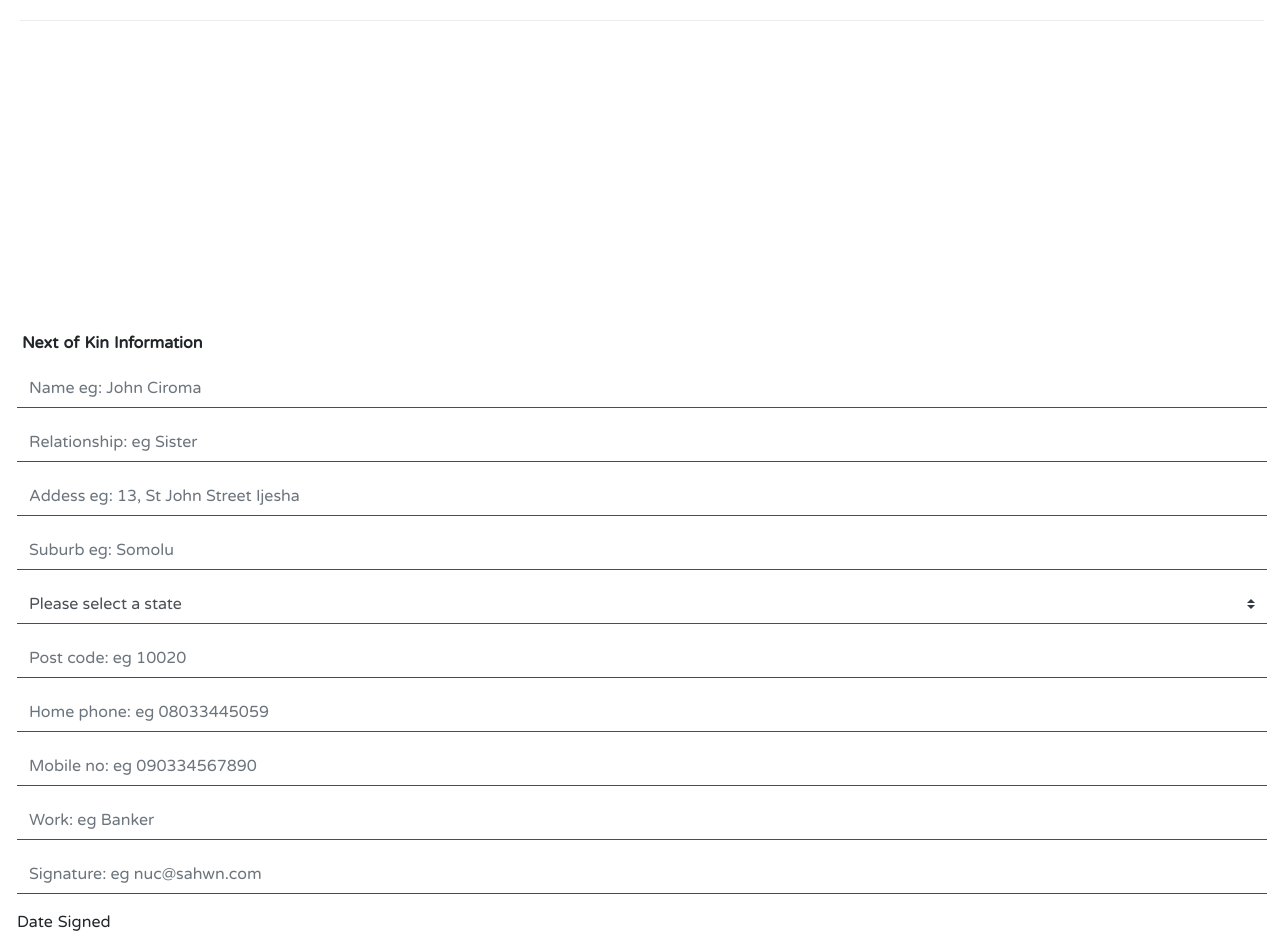
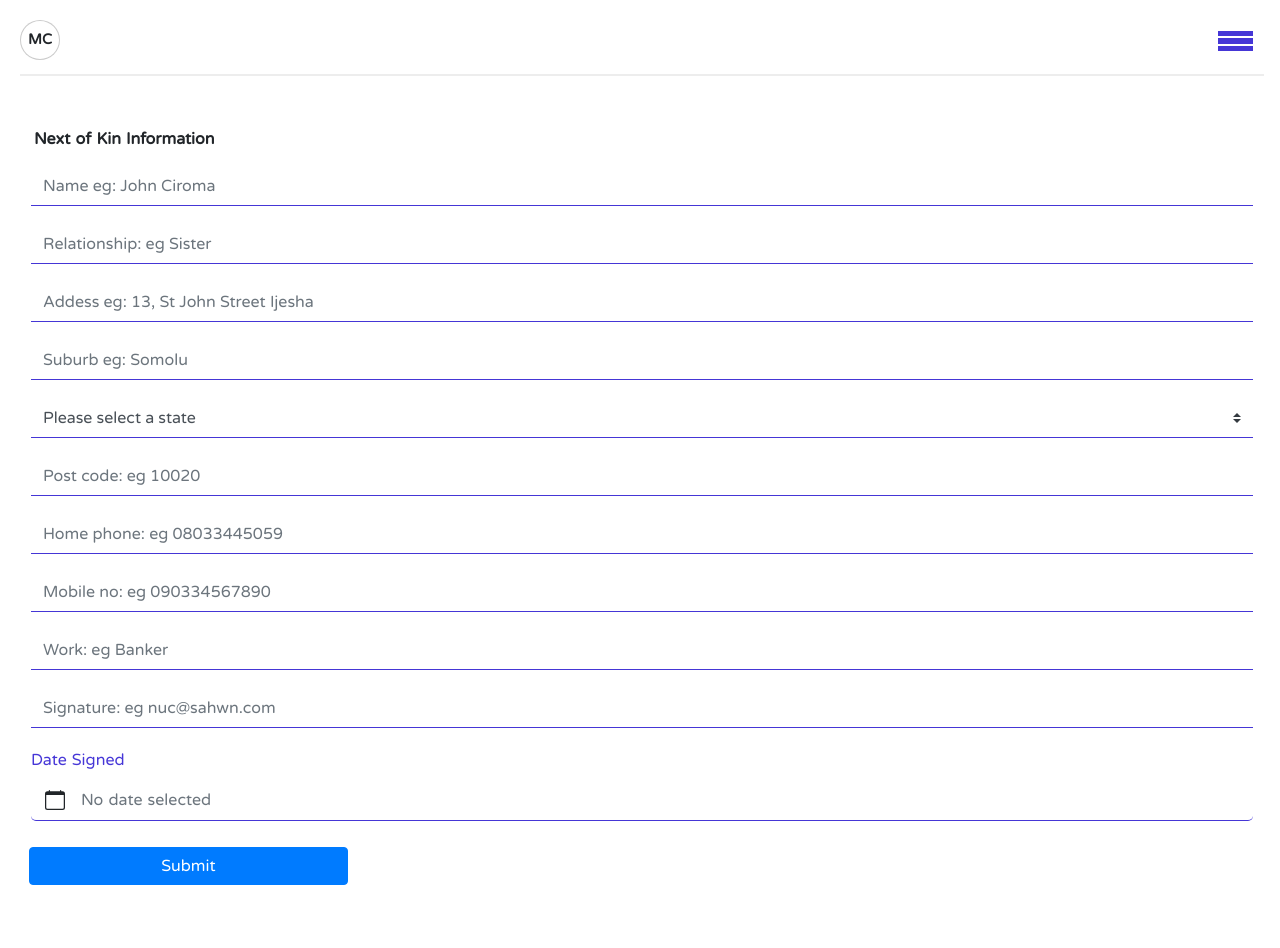
Before and after one commit to ondfavourmachine/AgentOfMerchantClan, a Nuxt app: page /settings/nextofkin in a window 1280 px wide. Shown: the top 948 px of the page. After the commit the page ends 885 px from the top, so only its background shows below. Built offline with nearby package versions, Linux system fonts and the light colour scheme.

Commit message:
made a few changes

```diff
--- a/components/Header.vue
+++ b/components/Header.vue
@@ -3,7 +3,7 @@
 <template>
   <div class="heading">
     <div class="left">
-      <div v-html="getInitials" class="avatar"></div>
+      <div class="avatar">{{getInitials}}</div>
     </div>
     <div class="right">
       <div class="hamburger">
@@ -27,6 +27,7 @@ export default Vue.extend({
 
     getInitials() {
       let userName: string | Array<string> = this.currentUser.full_name;
+      if (userName.length < 1) return "mc".toUpperCase();
       try {
         userName = (userName as string).split(" ");
         userName = (userName as string[]).map(element =>
--- a/pages/settings/addressinfo.vue
+++ b/pages/settings/addressinfo.vue
@@ -1,6 +1,14 @@
 <template>
-  <div>
-    <p class="heading-title">Address and Contact Information</p>
+  <div class="main-container">
+    <div class="parent">
+      <div class="child-one">
+        <div class="heading">
+          <Header />
+        </div>
+      </div>
+
+      <div class="child-two">
+        <p class="heading-title">Address Details</p>
         <b-form>
           <b-form-group id="input-group-5" label-for="input-5">
             <b-form-input id="input-5" v-model="address" required placeholder="Address"></b-form-input>
@@ -27,7 +35,12 @@
           </b-form-group>
 
           <b-form-group id="input-group-5" label-for="input-5">
-        <b-form-input id="input-5" v-model="postcode" required placeholder="Post code: eg 10020"></b-form-input>
+            <b-form-input
+              id="input-5"
+              v-model="postcode"
+              required
+              placeholder="Post code: eg 10020"
+            ></b-form-input>
           </b-form-group>
 
           <b-form-group id="input-group-5" label-for="input-5">
@@ -51,7 +64,12 @@
           </b-form-group>
 
           <b-form-group id="input-group-5" label-for="input-5">
-        <b-form-input id="input-5" v-model="email" required placeholder="Email: eg nuc@sahwn.com"></b-form-input>
+            <b-form-input
+              id="input-5"
+              v-model="email"
+              required
+              placeholder="Email: eg nuc@sahwn.com"
+            ></b-form-input>
           </b-form-group>
 
           <b-button
@@ -68,16 +86,17 @@
             ></span>
           </b-button>
         </b-form>
-
-    <!-- <b-card class="mt-3" header="Data Result">
-      <pre class="m-0">{{ $data }}</pre>
-    </b-card>-->
+      </div>
+    </div>
+    <Spinner v-if="myApiCall" />
   </div>
 </template>
 
 <script lang="ts">
 import Vue from "vue";
 import { mapState, mapActions } from "vuex";
+import Header from "~/components/Header.vue";
+import Spinner from "~/components/Spinner.vue";
 
 interface AddressData {
   address: string;
@@ -91,6 +110,10 @@ interface AddressData {
 }
 
 export default Vue.extend({
+  components: {
+    Header,
+    Spinner
+  },
   data(): AddressData {
     return {
       address: "",
@@ -106,7 +129,8 @@ export default Vue.extend({
 
   computed: {
     ...mapState({
-      stateFromServer: "states"
+      stateFromServer: "states",
+      myApiCall: "apiCall"
     }),
 
     computedNigerianStates(): any[] {
@@ -144,5 +168,29 @@ export default Vue.extend({
 });
 </script>
 
-<style>
+<style scoped>
+.parent {
+  grid-template-rows: 10vh 75vh 1vh;
+}
+
+div.child-two {
+  grid-row: 2/3;
+  padding: 12px;
+
+  align-items: center;
+  grid-gap: 5px;
+}
+div.child-two div,
+div.child-two fieldset {
+  color: rgba(20, 0, 204, 0.789);
+  border-radius: 5px;
+  padding: 2px;
+  max-width: 100%;
+}
+
+.btn-primary,
+.btn-primary.disabled,
+.btn-primary:disabled {
+  width: 26%;
+}
 </style>
--- a/pages/settings/nextofkin.vue
+++ b/pages/settings/nextofkin.vue
@@ -1,12 +1,23 @@
 <template>
+  <div class="main-container">
+    <div class="parent">
+      <div class="child-one">
+        <div class="heading">
+          <Header />
+        </div>
+      </div>
 
-    <!-- <p class="heading-title">Next of Kin Information</p>
+      <div class="child-two">
+        <p class="heading-title">Next of Kin Information</p>
         <b-form @submit.prevent="onSubmitForm">
-
           <b-form-group id="input-group-5" label-for="input-5">
-        <b-form-input id="input-5" v-model="nok_name" required placeholder="Name eg: John Ciroma"></b-form-input>
+            <b-form-input
+              id="input-5"
+              v-model="nok_name"
+              required
+              placeholder="Name eg: John Ciroma"
+            ></b-form-input>
           </b-form-group>
-
 
           <b-form-group id="input-group-5" label-for="input-5">
             <b-form-input
@@ -26,17 +37,18 @@
             ></b-form-input>
           </b-form-group>
 
-
           <b-form-group id="input-group-16" label-for="input-16">
-        <b-form-input id="input-16" v-model="nok_suburb" required placeholder="Suburb eg: Somolu"></b-form-input>
+            <b-form-input
+              id="input-16"
+              v-model="nok_suburb"
+              required
+              placeholder="Suburb eg: Somolu"
+            ></b-form-input>
           </b-form-group>
-
 
           <b-form-group>
             <b-form-select v-model="nok_state" :options="options"></b-form-select>
           </b-form-group>
-
-
 
           <b-form-group id="input-group-17" label-for="input-17">
             <b-form-input
@@ -66,7 +78,12 @@
           </b-form-group>
 
           <b-form-group id="input-group-5" label-for="input-5">
-        <b-form-input id="input-5" v-model.lazy="nok_work" required placeholder="Work: eg Banker"></b-form-input>
+            <b-form-input
+              id="input-5"
+              v-model.lazy="nok_work"
+              required
+              placeholder="Work: eg Banker"
+            ></b-form-input>
           </b-form-group>
 
           <b-form-group id="input-group-5" label-for="input-5">
@@ -77,7 +94,6 @@
             ></b-form-input>
           </b-form-group>
 
-
           <div>
             <label for="example-datepicker-5">Date Signed</label>
             <b-form-datepicker id="example-datepicker-5" v-model="date_signed" class="mb-2"></b-form-datepicker>
@@ -87,114 +103,24 @@
             Submit
             <span class="btn-child"></span>
           </b-button>
-    </b-form> -->
-
-       <div class="main-container">
-    <div class="parent">
-      <div class="child-one">
-        <div class="heading">
-          <Header />
+        </b-form>
       </div>
     </div>
-
-      <div class="child-two">
-        <p class="heading-title">Next of Kin Information</p>
-          <b-form @submit.prevent="onSubmitForm">
-
-      <b-form-group id="input-group-5" label-for="input-5">
-        <b-form-input id="input-5" v-model="nok_name" required placeholder="Name eg: John Ciroma"></b-form-input>
-      </b-form-group>
-
-
-      <b-form-group id="input-group-5" label-for="input-5">
-        <b-form-input
-          id="input-5"
-          v-model.lazy="nok_relationship"
-          required
-          placeholder="Relationship: eg Sister"
-        ></b-form-input>
-      </b-form-group>
-
-      <b-form-group id="input-group-5" label-for="input-5">
-        <b-form-input
-          id="input-5"
-          v-model="nok_address"
-          required
-          placeholder="Addess eg: 13, St John Street Ijesha"
-        ></b-form-input>
-      </b-form-group>
-
-
-      <b-form-group id="input-group-16" label-for="input-16">
-        <b-form-input id="input-16" v-model="nok_suburb" required placeholder="Suburb eg: Somolu"></b-form-input>
-      </b-form-group>
-
-
-      <b-form-group>
-        <b-form-select v-model="nok_state" :options="options"></b-form-select>
-      </b-form-group>
-
-
-
-      <b-form-group id="input-group-17" label-for="input-17">
-        <b-form-input
-          id="input-17"
-          v-model="nok_postcode"
-          required
-          placeholder="Post code: eg 10020"
-        ></b-form-input>
-      </b-form-group>
-
-      <b-form-group id="input-group-18" label-for="input-18">
-        <b-form-input
-          id="input-18"
-          v-model.number="nok_home_phone"
-          required
-          placeholder="Home phone: eg 08033445059"
-        ></b-form-input>
-      </b-form-group>
-
-      <b-form-group id="input-group-19" label-for="input-19">
-        <b-form-input
-          id="input-19"
-          v-model.number="nok_mobile"
-          required
-          placeholder="Mobile no: eg 090334567890"
-        ></b-form-input>
-      </b-form-group>
-
-      <b-form-group id="input-group-5" label-for="input-5">
-        <b-form-input id="input-5" v-model.lazy="nok_work" required placeholder="Work: eg Banker"></b-form-input>
-      </b-form-group>
-
-      <b-form-group id="input-group-5" label-for="input-5">
-        <b-form-input
-          id="input-5"
-          v-model.lazy="employee_signature"
-          placeholder="Signature: eg nuc@sahwn.com"
-        ></b-form-input>
-      </b-form-group>
-
-
-      <div>
-        <label for="example-datepicker-5">Date Signed</label>
-        <b-form-datepicker id="example-datepicker-5" v-model="date_signed" class="mb-2"></b-form-datepicker>
-      </div>
-
-      <b-button class="mt-3" type="submit" variant="primary">
-        Submit
-        <span class="btn-child"></span>
-      </b-button>
-    </b-form> -->
-      </div>
-    </div>
-    <Spinner v-if="myApiCall" />
+    <Spinner v-if="apiCall" />
   </div>
 </template>
 
-<script  lang="ts">
+<script lang="ts">
 import Vue from "vue";
+import Header from "~/components/Header.vue";
+import Spinner from "~/components/Spinner.vue";
+import { mapState } from "vuex";
+
 export default Vue.extend({
+  components: {
+    Header,
+    Spinner
+  },
   data() {
     return {
       nok_name: "",
@@ -212,6 +138,10 @@ export default Vue.extend({
     };
   },
 
+  computed: {
+    ...mapState(["apiCall"])
+  },
+
   methods: {
     onSubmitForm(e: Event) {
       console.log(e);
@@ -220,5 +150,29 @@ export default Vue.extend({
 });
 </script>
 
-<style>
+<style scoped>
+.parent {
+  grid-template-rows: 10vh 75vh 1vh;
+}
+
+div.child-two {
+  grid-row: 2/3;
+  padding: 12px;
+
+  align-items: center;
+  grid-gap: 5px;
+}
+div.child-two div,
+div.child-two fieldset {
+  color: rgba(20, 0, 204, 0.789);
+  border-radius: 5px;
+  padding: 2px;
+  max-width: 100%;
+}
+
+.btn-primary,
+.btn-primary.disabled,
+.btn-primary:disabled {
+  width: 26%;
+}
 </style>
--- a/pages/settings/personalinfo.vue
+++ b/pages/settings/personalinfo.vue
@@ -134,28 +134,29 @@ export default Vue.extend({
         title,
         gender
       });
-      console.log(this.currentUser);
+
       // this.$store.dispatch("setNextStage", "address");
       this.$store.dispatch("setApiCallState", true);
       const formData = new FormData();
 
-      for (let key in this.currentUser) {
-        formData.append(`${key}`, this.currentUser[key]);
-      }
+
       try {
-        const response = await fetch(`${this.agentUrl}agent/settings`, {
-          body: formData,
+        const response: Response | any = await fetch(`${this.agentUrl}agent/settings`, {
+          body: JSON.stringify(this.currentUser),
           method: "POST",
           headers: {
-            Authorization: `Bearer ${this.$store.state.token}`
+            Authorization: `Bearer ${this.$store.state.token}`,
+              "Content-Type": "application/json"
           }
         });
 
-        console.log(response);
+        const {data} = response;
+
+        this.$store.dispatch("setLoggedInUser", );
         this.$store.dispatch("setApiCallState", false);
         this.$nuxt.$emit(
           "SuccessNotification",
-          "Bank Details updated successfully"
+          "Personal details updated successfully"
         );
       } catch (error) {
         this.$nuxt.$emit("GeneralError", "Could not update your Bank Details");
```
Also changed, not shown: store/index.ts (+17 -17 lines). Lines whose indentation alone changed are shown as unchanged.
